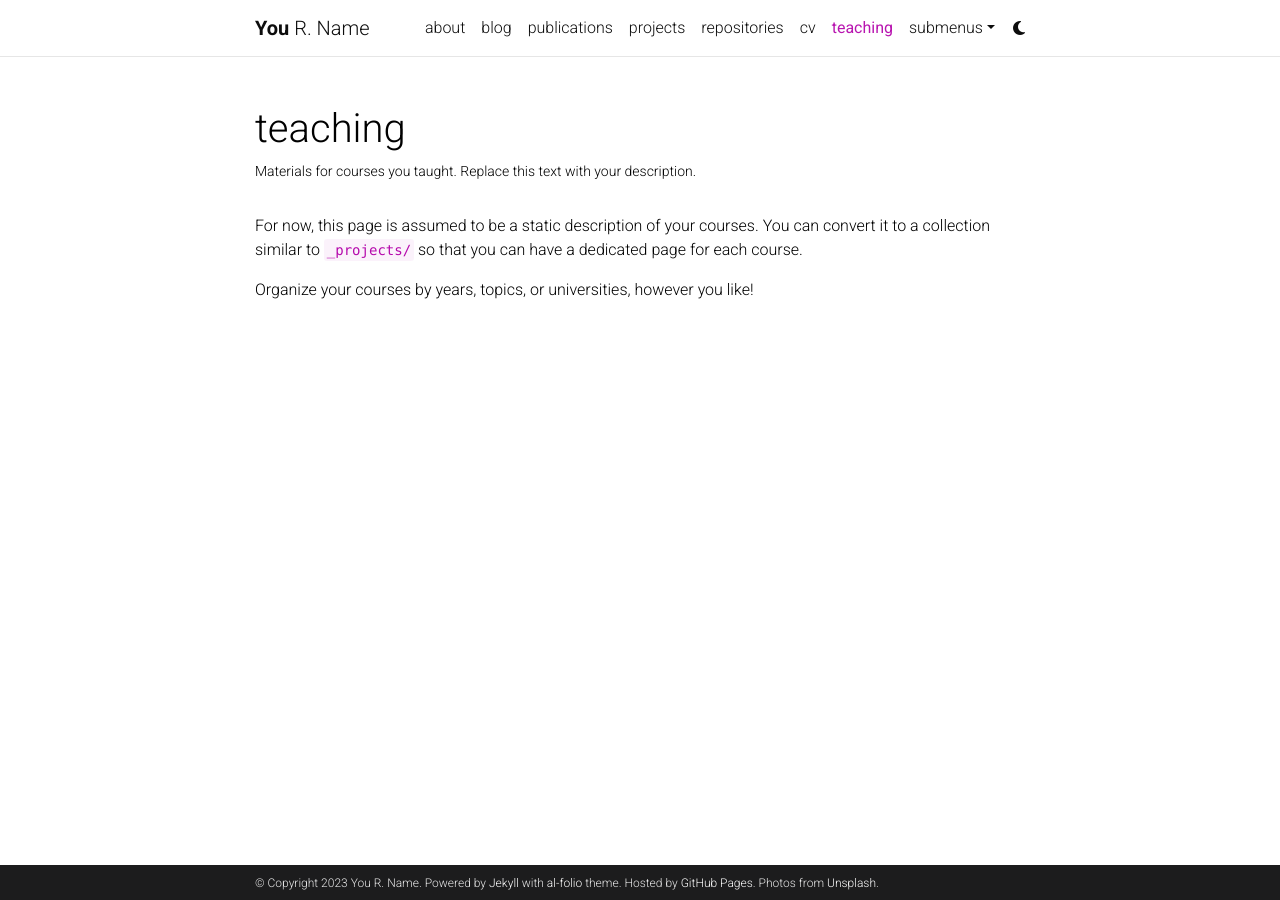
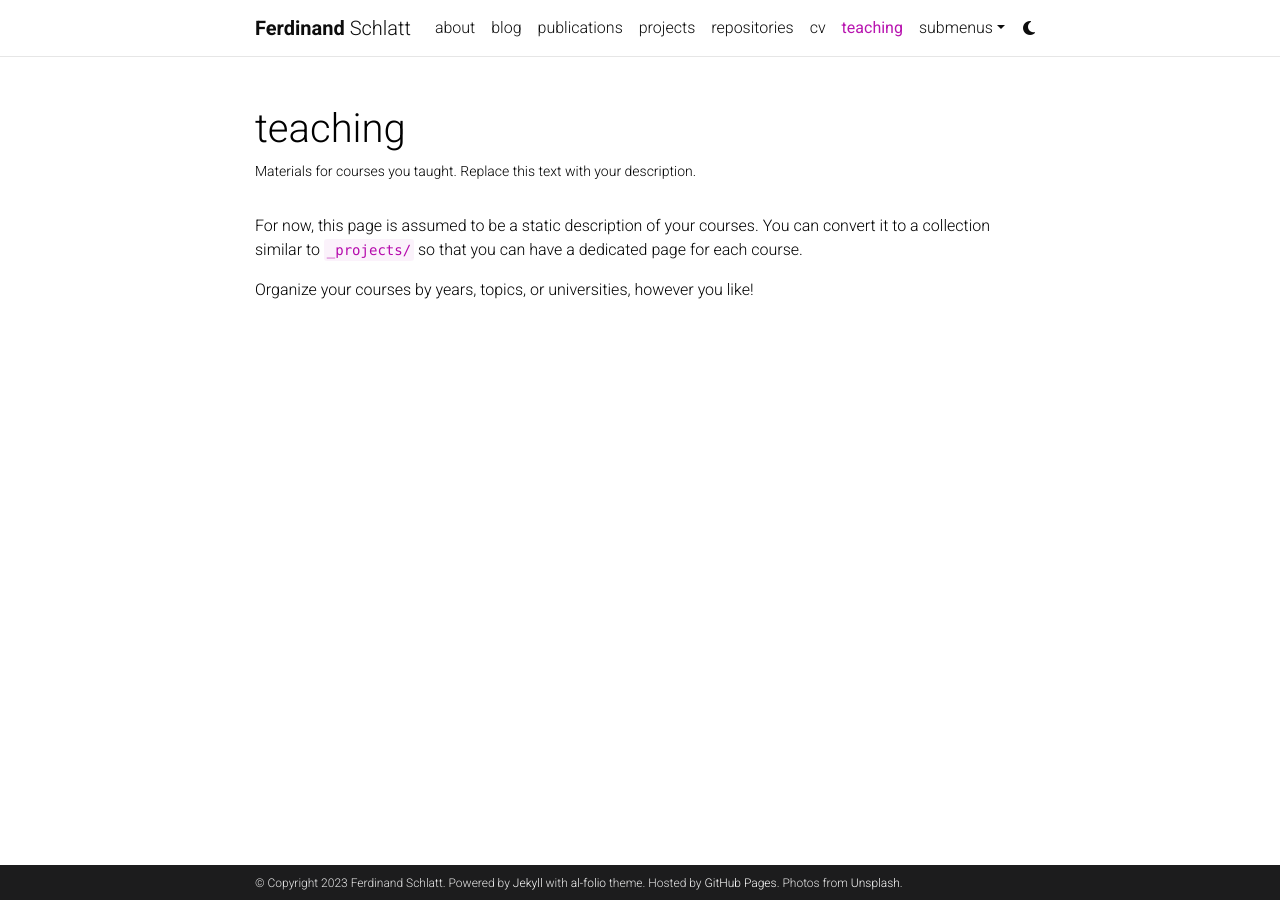
Before and after one commit to fschlatt/fschlatt.github.io, a Jekyll site: the page built from _pages/teaching.md, in a window 1280 px wide. Built offline with Jekyll 4.4.1, drawn with Linux system fonts in a browser that asks for light colours; comment, search, counter and statistics services are not loaded; a style sheet for code colours, icons or effects is not loaded.

Commit message:
update url

```diff
--- a/_config.yml
+++ b/_config.yml
@@ -3,10 +3,9 @@
 # -----------------------------------------------------------------------------
 
 title: blank # the website title (if blank, full name will be used instead)
-first_name: You
-middle_name: R.
-last_name: Name
-email: you@example.com
+first_name: Ferdinand
+last_name: Schlatt
+email: ferdinand.schlatt@uni-jena.de
 description: > # the ">" symbol means to ignore newlines until "footer_text:"
   A simple, whitespace theme for academics. Based on [*folio](https://github.com/bogoli/-folio) design.
 footer_text: >
@@ -18,8 +17,8 @@
 lang: en # the language of your site (for example: en, fr, cn, ru, etc.)
 icon: ⚛️  # the emoji used as the favicon (alternatively, provide image name in /assets/img/)
 
-url: https://alshedivat.github.io # the base hostname & protocol for your site
-baseurl: /al-folio # the subpath of your site, e.g. /blog/
+url: https://fschlatt.github.io # the base hostname & protocol for your site
+baseurl: /fschlatt # the subpath of your site, e.g. /blog/
 last_updated: false # set to true if you want to display last updated in the footer
 impressum_path:  # set to path to include impressum link in the footer, use the same path as permalink in a page, helps to conform with EU GDPR
 
```
